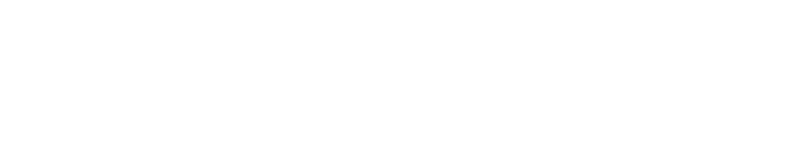
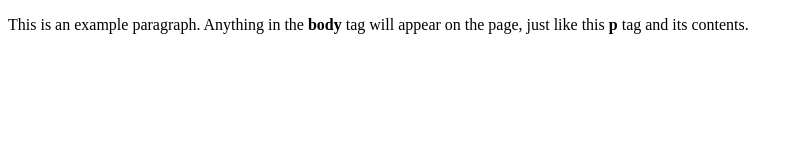
Before and after one commit to global-pirate/skillfactory_b2, a plain HTML site: page index.html in a window 1280 px wide. Shown: the whole page, without its empty margins (0-800 px from the left). Drawn offline with Linux system fonts and the light colour scheme.

Commit message:
new text in index.html

```diff
--- a/index.html
+++ b/index.html
@@ -1 +1,9 @@
-<html/>
+<!doctype html>
+<html>
+  <head>
+    <title>This is the title of the webpage!</title>
+  </head>
+  <body>
+    <p>This is an example paragraph. Anything in the <strong>body</strong> tag will appear on the page, just like this <strong>p</strong> tag and its contents.</p>
+  </body>
+</html>
```
